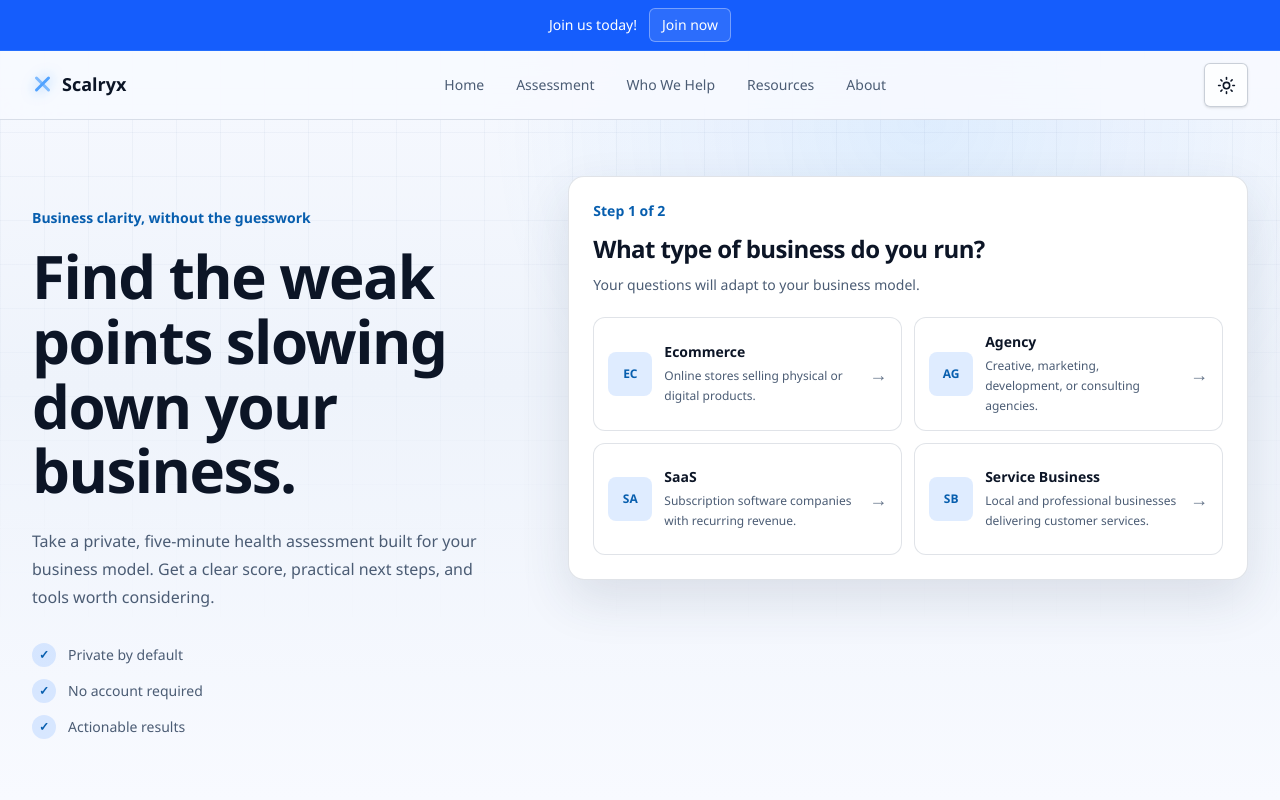
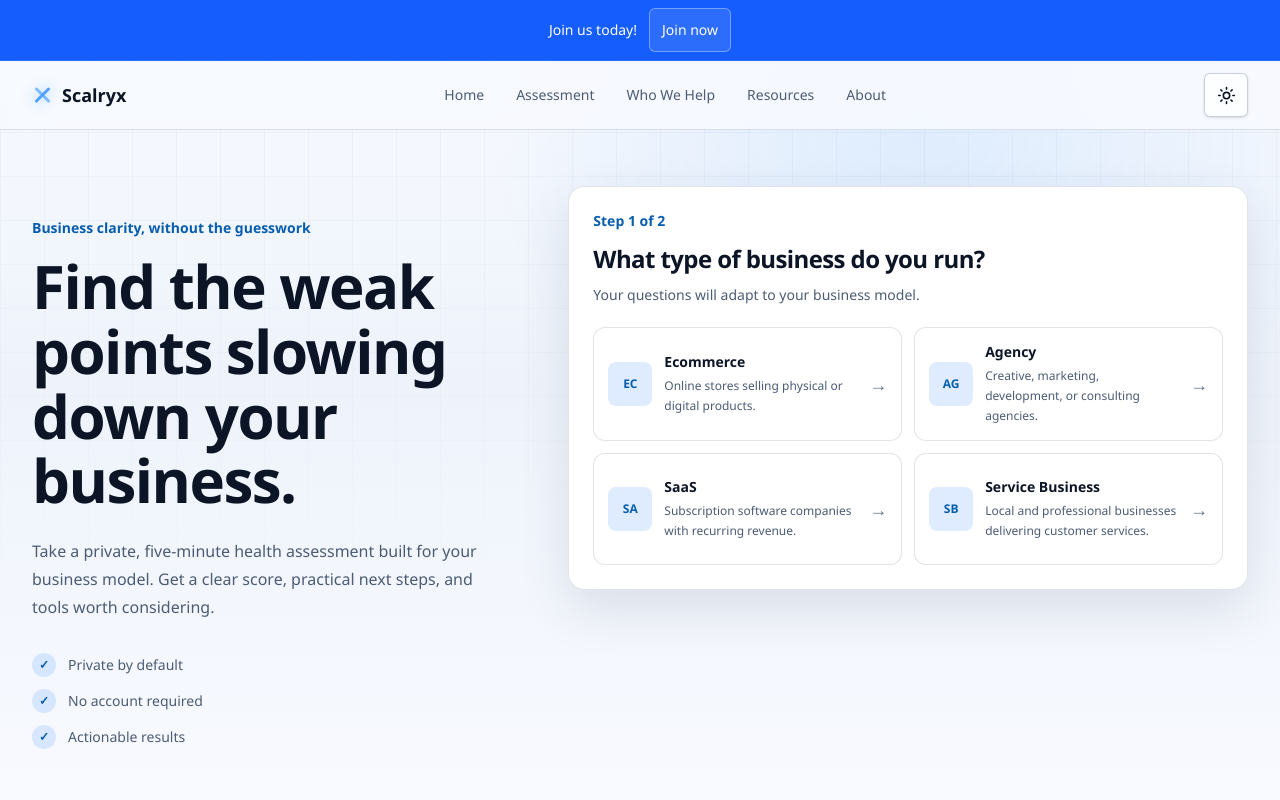
Before and after one commit to swajannaimur/scalryx, a Next.js app: page / in a window 1280 px wide. Shown: the top 800 px of the page. Built offline with nearby package versions, Linux system fonts and the light colour scheme.

Commit message:
fix: harden landing controls and coverage

```diff
--- a/app/components/layout/announcement-bar.tsx
+++ b/app/components/layout/announcement-bar.tsx
@@ -6,7 +6,7 @@ export function AnnouncementBar() {
     <aside className="border-b border-blue-400/25 bg-blue-600 text-white">
       <SectionShell className="flex min-h-11 items-center justify-center gap-3 py-2 text-center text-sm">
         <p>Join us today!</p>
-        <NewsletterTrigger className="rounded-md border border-white/35 bg-white/10 px-3 py-1.5 text-xs font-semibold text-white transition hover:bg-white/20">
+        <NewsletterTrigger className="inline-flex min-h-11 items-center rounded-md border border-white/35 bg-white/10 px-3 text-sm font-semibold text-white transition hover:bg-white/20">
           Join now
         </NewsletterTrigger>
       </SectionShell>
--- a/app/components/layout/footer.tsx
+++ b/app/components/layout/footer.tsx
@@ -49,7 +49,7 @@ export function Footer() {
                   if (link.label === "Newsletter") {
                     return (
                       <li key={link.label}>
-                        <NewsletterTrigger className="min-h-11 text-left text-sm leading-6 text-subtle transition hover:text-content">
+                        <NewsletterTrigger className="inline-flex min-h-11 items-center text-left text-sm leading-6 text-subtle transition hover:text-content">
                           {link.label}
                         </NewsletterTrigger>
                       </li>
@@ -59,7 +59,7 @@ export function Footer() {
                   if (link.label === "Affiliate Disclosure") {
                     return (
                       <li key={link.label}>
-                        <a className="text-sm leading-6 text-subtle transition hover:text-content" href="#affiliate-disclosure">
+                        <a className="inline-flex min-h-11 items-center text-sm leading-6 text-subtle transition hover:text-content" href="#affiliate-disclosure">
                           {link.label}
                         </a>
                       </li>
@@ -68,7 +68,7 @@ export function Footer() {
 
                   return (
                     <li key={link.label}>
-                      <a className="text-sm leading-6 text-subtle transition hover:text-content" href={link.href}>
+                      <a className="inline-flex min-h-11 items-center text-sm leading-6 text-subtle transition hover:text-content" href={link.href}>
                         {link.label}
                       </a>
                     </li>
--- a/app/components/layout/header.tsx
+++ b/app/components/layout/header.tsx
@@ -8,7 +8,11 @@ export function Header() {
   return (
     <header className="sticky top-0 z-50 border-b border-line bg-[var(--header)] backdrop-blur-xl">
       <SectionShell className="flex h-[68px] items-center justify-between">
-        <a aria-label="Scalryx home" href="#home">
+        <a
+          aria-label="Scalryx home"
+          className="inline-flex min-h-11 items-center"
+          href="#home"
+        >
           <Logo />
         </a>
 
```
Also changed, not shown: 1 other file (tests, documents, lock files or other folders).
